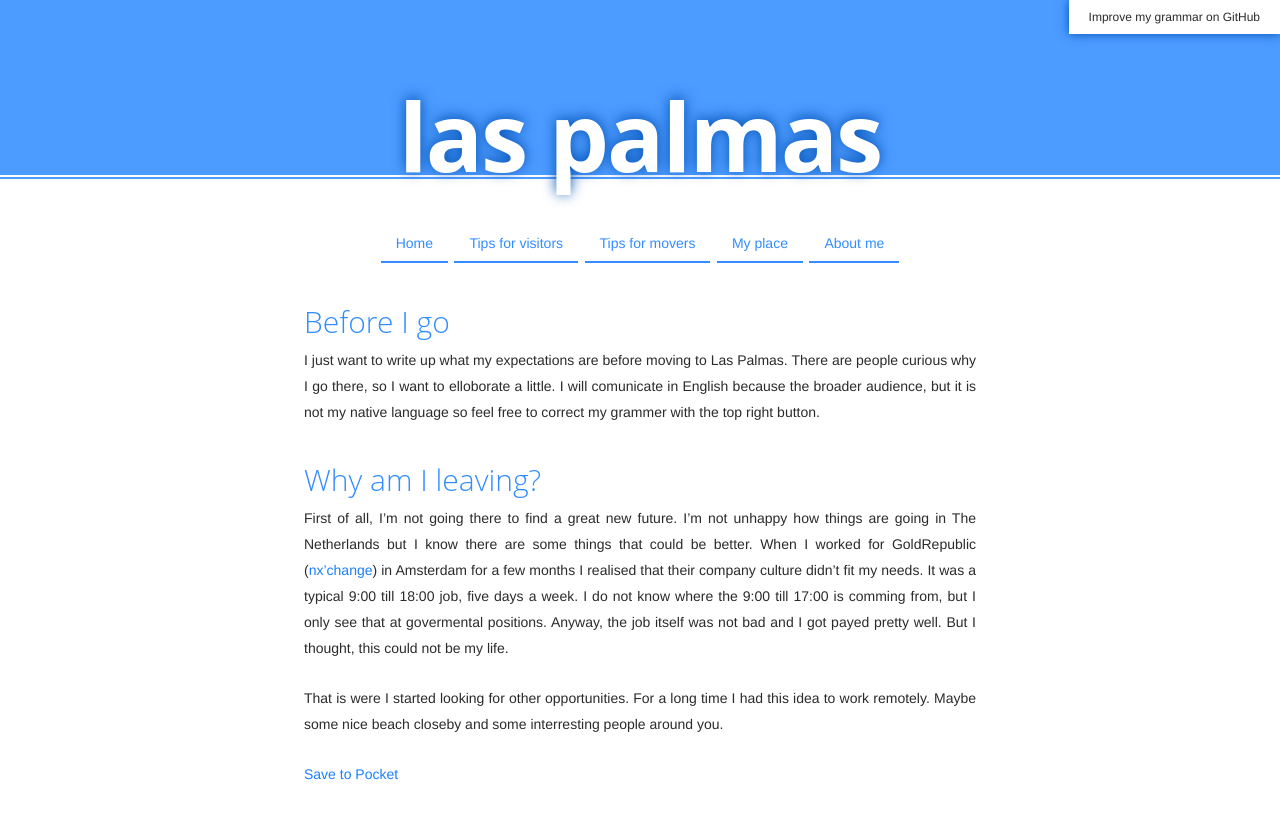
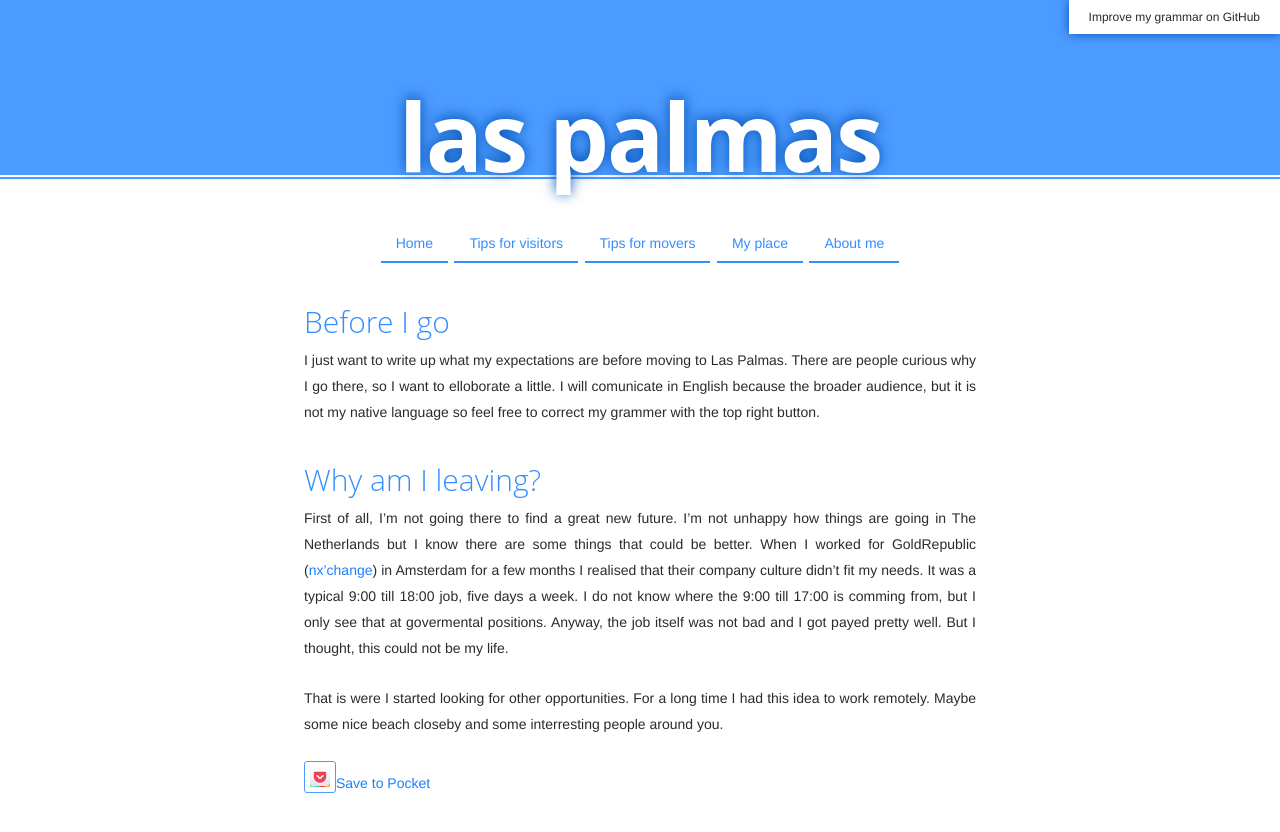
Before and after one commit to adriaandotcom/laspalmas.adriaan.io, a Jekyll site: the page built from _posts/2016-03-13-before-i-go.md, in a window 1280 px wide. Shown: the top 832 px of the page. Built offline with Jekyll 4.4.1, drawn with Linux system fonts in a browser that asks for light colours.

Commit message:
Update 2016-03-13-before-i-go.md

```diff
--- a/_posts/2016-03-13-before-i-go.md
+++ b/_posts/2016-03-13-before-i-go.md
@@ -11,4 +11,4 @@ First of all, I'm not going there to find a great new future. I'm not unhappy ho
 
 That is were I started looking for other opportunities. For a long time I had this idea to work remotely. Maybe some nice beach closeby and some interresting people around you.
 
-<a href="https://getpocket.com/edit?url=https://laspalmas.adriaan.io/2016/03/13/before-i-go.html">Save to Pocket</a>
+<a href="https://getpocket.com/edit?url=https://laspalmas.adriaan.io/2016/03/13/before-i-go.html"><img src="/images/image.png" style="width: 20px; height: 20px; vertical-align: middle;" alt="Pocket icon">Save to Pocket</a>
```
